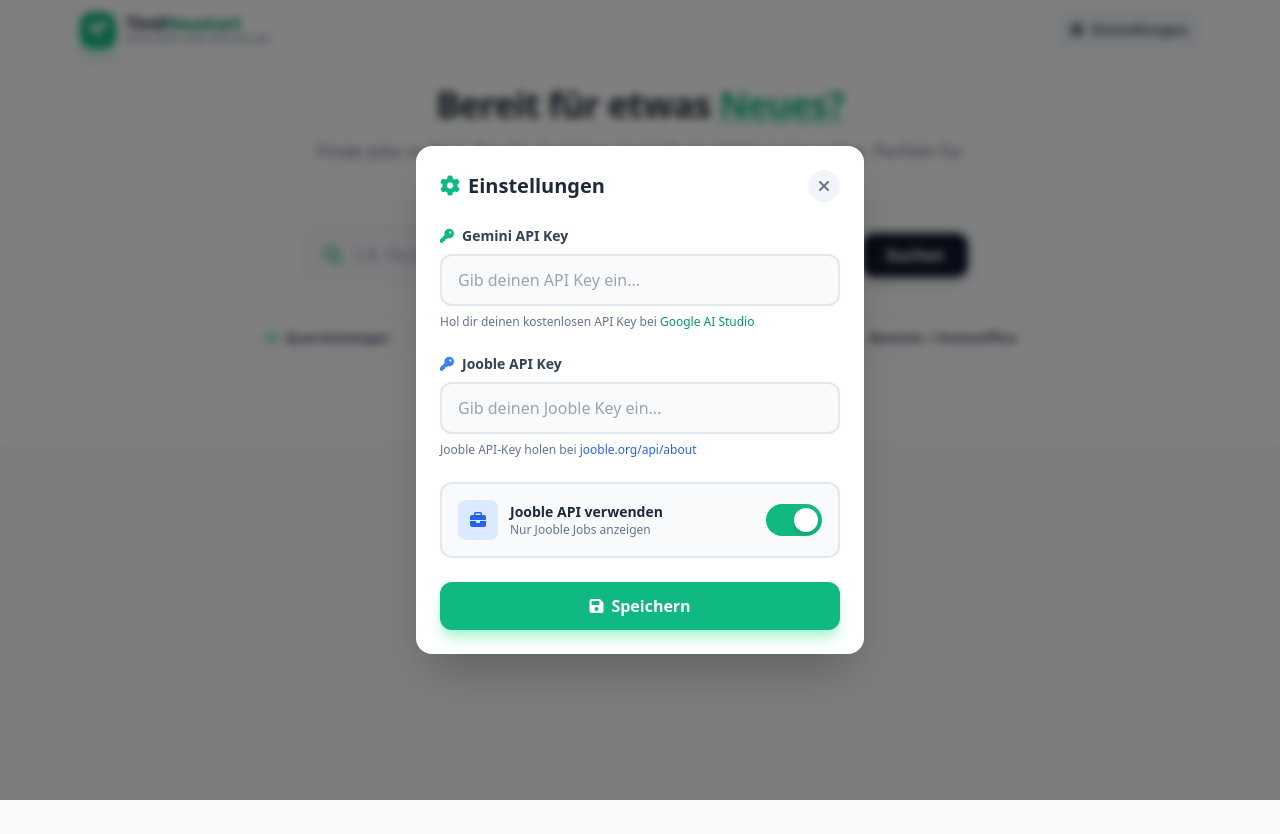
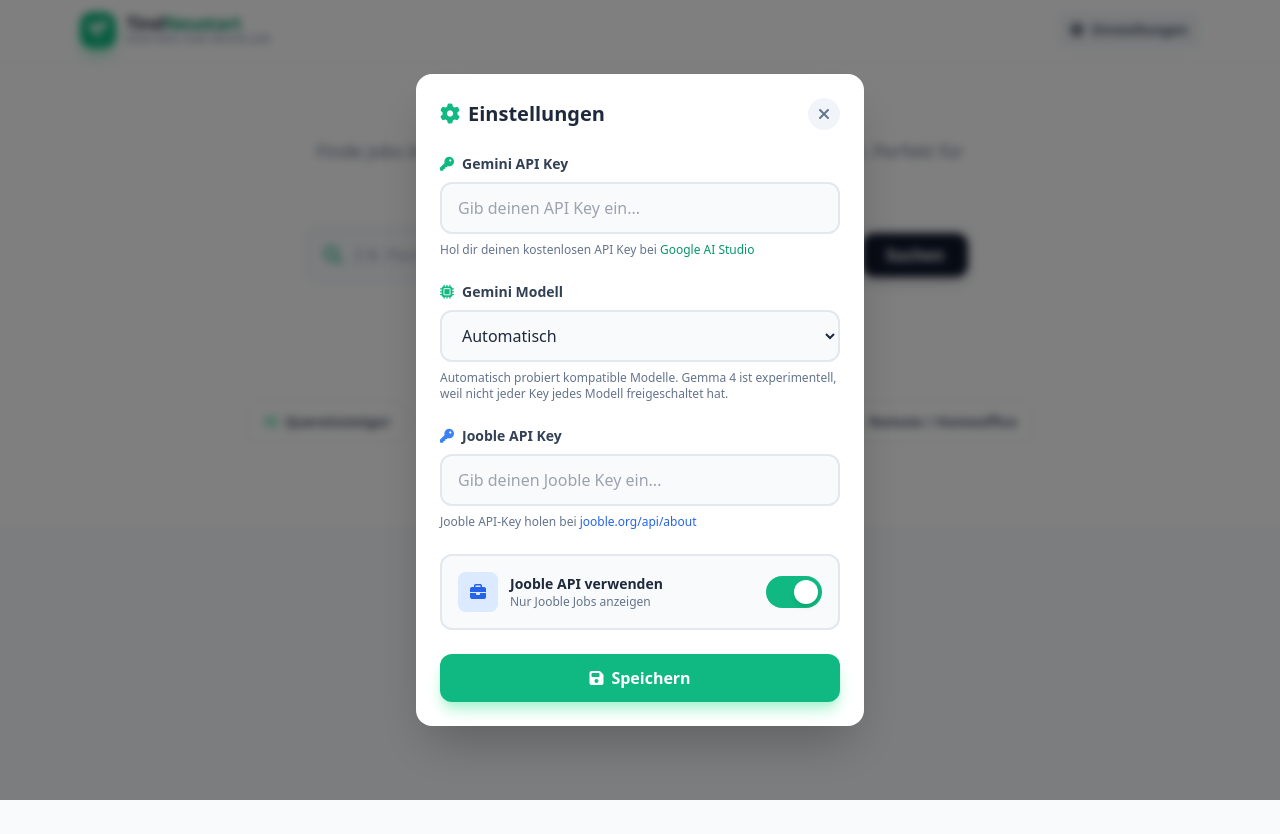
Before and after one commit to Deathcrusher/TirolNeustart, a React (Vite) app: page / in a window 1280 px wide. Both pictures are taken after a click on the button "Einstellungen". Before the commit the page ends 800 px from the top, so only its background shows below. Built offline with nearby package versions, Linux system fonts and the light colour scheme.

Commit message:
Add location and Gemini model selectors

```diff
--- a/App.tsx
+++ b/App.tsx
@@ -5,9 +5,35 @@ import { joobleService } from './services/joobleService';
 import { JobListing, GroundingSource } from './types';
 import JobCard from './components/JobCard';
 
+const LOCATION_OPTIONS = [
+  'Tirol',
+  'Innsbruck',
+  'Kufstein',
+  'Wörgl',
+  'Schwaz',
+  'Hall in Tirol',
+  'Kitzbühel',
+  'Imst',
+  'Landeck',
+  'Lienz',
+  'Reutte',
+  'Telfs',
+];
+
+const GEMINI_MODEL_OPTIONS = [
+  { value: '', label: 'Automatisch' },
+  { value: 'gemini-3.1-flash-lite-preview', label: 'Gemini 3.1 Flash Lite' },
+  { value: 'gemini-2.5-flash', label: 'Gemini 2.5 Flash' },
+  { value: 'gemini-2.0-flash', label: 'Gemini 2.0 Flash' },
+  { value: 'gemma-4-31b-it', label: 'Gemma 4 31B' },
+  { value: 'gemma-4-26b-a4b-it', label: 'Gemma 4 26B A4B' },
+];
+
 const App: React.FC = () => {
   const [query, setQuery] = useState('');
   const [activeQuery, setActiveQuery] = useState('Quereinsteiger Jobs Tirol');
+  const [location, setLocation] = useState('Tirol');
+  const [activeLocation, setActiveLocation] = useState('Tirol');
   const [jobs, setJobs] = useState<JobListing[]>([]);
   const [summary, setSummary] = useState('');
   const [sources, setSources] = useState<GroundingSource[]>([]);
@@ -20,6 +46,7 @@ const App: React.FC = () => {
   const [showSettings, setShowSettings] = useState(false);
   const [geminiApiKey, setGeminiApiKey] = useState('');
   const [joobleApiKey, setJoobleApiKey] = useState('');
+  const [geminiModel, setGeminiModel] = useState('');
   const [useJoobleOnly, setUseJoobleOnly] = useState(true);
 
   // Load settings from localStorage on mount
@@ -27,11 +54,17 @@ const App: React.FC = () => {
     try {
       const savedApiKey = localStorage.getItem('gemini_api_key') || '';
       const savedJoobleApiKey = localStorage.getItem('jooble_api_key') || '';
+      const savedGeminiModel = localStorage.getItem('gemini_model') || '';
+      const savedLocation = localStorage.getItem('job_location') || 'Tirol';
       const rawUseJooble = localStorage.getItem('use_jooble_only');
       const savedUseJooble = rawUseJooble === null ? true : rawUseJooble === 'true';
       setGeminiApiKey(savedApiKey);
       setJoobleApiKey(savedJoobleApiKey);
+      setGeminiModel(savedGeminiModel);
+      setLocation(savedLocation);
+      setActiveLocation(savedLocation);
       geminiService.setApiKey(savedApiKey);
+      geminiService.setModel(savedGeminiModel);
       joobleService.setApiKey(savedJoobleApiKey);
       setUseJoobleOnly(savedUseJooble);
     } catch (e) {}
@@ -41,8 +74,11 @@ const App: React.FC = () => {
     try {
       localStorage.setItem('gemini_api_key', geminiApiKey);
       localStorage.setItem('jooble_api_key', joobleApiKey);
+      localStorage.setItem('gemini_model', geminiModel);
+      localStorage.setItem('job_location', location);
       localStorage.setItem('use_jooble_only', String(useJoobleOnly));
       geminiService.setApiKey(geminiApiKey);
+      geminiService.setModel(geminiModel);
       joobleService.setApiKey(joobleApiKey);
       setShowSettings(false);
     } catch (e) {}
@@ -72,20 +108,21 @@ const App: React.FC = () => {
     setJobs([]);
     setHasSearched(true);
     setActiveQuery(targetQuery);
+    setActiveLocation(location);
 
     try {
       let data;
 
       // Use Jooble API if enabled, otherwise use Gemini with web scraping
       if (useJoobleOnly) {
-        const joobleJobs = await joobleService.searchJobs(targetQuery, 'Tirol', 0);
+        const joobleJobs = await joobleService.searchJobs(targetQuery, location, 0);
         data = {
           jobs: joobleJobs,
-          summary: `Jooble Ergebnisse für "${targetQuery}":`,
+          summary: `Jooble Ergebnisse für "${targetQuery}" in ${location}:`,
           groundingSources: []
         };
       } else {
-        data = await geminiService.searchJobs(targetQuery, undefined, 0);
+        data = await geminiService.searchJobs(targetQuery, undefined, 0, location);
       }
 
       setJobs(data.jobs);
@@ -111,13 +148,13 @@ const App: React.FC = () => {
 
       // Use Jooble API if enabled, otherwise use Gemini with web scraping
       if (useJoobleOnly) {
-        const joobleJobs = await joobleService.searchJobs(activeQuery, 'Tirol', Math.floor(jobs.length / 10));
+        const joobleJobs = await joobleService.searchJobs(activeQuery, activeLocation, Math.floor(jobs.length / 10));
         data = {
           jobs: joobleJobs,
           groundingSources: []
         };
       } else {
-        data = await geminiService.searchJobs(activeQuery, undefined, jobs.length);
+        data = await geminiService.searchJobs(activeQuery, undefined, jobs.length, activeLocation);
       }
 
       const currentUrls = new Set(jobs.map(j => j.url));
@@ -177,7 +214,7 @@ const App: React.FC = () => {
       {/* Settings Modal */}
       {showSettings && (
         <div className="fixed inset-0 bg-black/50 backdrop-blur-sm z-50 flex items-center justify-center p-4">
-          <div className="bg-white rounded-2xl shadow-2xl max-w-md w-full p-6 animate-fade-in-up">
+          <div className="bg-white rounded-2xl shadow-2xl max-w-md w-full max-h-[90vh] overflow-y-auto p-6 animate-fade-in-up">
             <div className="flex items-center justify-between mb-6">
               <h3 className="text-xl font-bold text-slate-800 flex items-center gap-2">
                 <i className="fas fa-cog text-emerald-500"></i>
@@ -210,6 +247,27 @@ const App: React.FC = () => {
                   <a href="https://aistudio.google.com/app/apikey" target="_blank" rel="noopener noreferrer" className="text-emerald-600 hover:underline">
                     Google AI Studio
                   </a>
+                </p>
+              </div>
+
+              <div>
+                <label className="block text-sm font-bold text-slate-700 mb-2">
+                  <i className="fas fa-microchip text-emerald-500 mr-2"></i>
+                  Gemini Modell
+                </label>
+                <select
+                  value={geminiModel}
+                  onChange={(e) => setGeminiModel(e.target.value)}
+                  className="w-full px-4 py-3 bg-slate-50 border-2 border-slate-200 rounded-xl focus:border-emerald-500 focus:ring-4 focus:ring-emerald-100 outline-none transition-all font-medium"
+                >
+                  {GEMINI_MODEL_OPTIONS.map((model) => (
+                    <option key={model.value || 'auto'} value={model.value}>
+                      {model.label}
+                    </option>
+                  ))}
+                </select>
+                <p className="text-xs text-slate-500 mt-2">
+                  Automatisch probiert kompatible Modelle. Gemma 4 ist experimentell, weil nicht jeder Key jedes Modell freigeschaltet hat.
                 </p>
               </div>
 
@@ -295,6 +353,29 @@ const App: React.FC = () => {
                   Suchen
                </button>
             </form>
+
+            <div className="max-w-2xl mx-auto mb-8 flex flex-col sm:flex-row sm:items-center justify-center gap-3">
+              <label className="text-sm font-bold text-slate-600 flex items-center justify-center gap-2">
+                <i className="fas fa-location-dot text-emerald-500"></i>
+                Ort
+              </label>
+              <select
+                value={location}
+                onChange={(e) => {
+                  setLocation(e.target.value);
+                  try {
+                    localStorage.setItem('job_location', e.target.value);
+                  } catch (err) {}
+                }}
+                className="px-4 py-3 bg-slate-50 border-2 border-slate-100 rounded-xl text-slate-900 focus:ring-4 focus:ring-emerald-100 focus:border-emerald-500 outline-none transition-all font-semibold"
+              >
+                {LOCATION_OPTIONS.map((option) => (
+                  <option key={option} value={option}>
+                    {option === 'Tirol' ? 'Tirol gesamt' : option}
+                  </option>
+                ))}
+              </select>
+            </div>
 
             <div className="flex flex-wrap justify-center gap-3">
                {categories.map((cat, idx) => (
--- a/services/geminiService.ts
+++ b/services/geminiService.ts
@@ -24,7 +24,12 @@ export class GeminiService {
     // Client zurücksetzen, damit bei Key-Wechsel garantiert der neue Key verwendet wird.
     this.ai = null;
     this.activeApiKey = '';
-    this.selectedModel = null;
+  }
+
+  setModel(model: string) {
+    const normalized = model.trim();
+    this.selectedModel = normalized || null;
+    this.lastResultCache = null;
   }
 
   private resolveApiKey(): { key: string; source: 'manual' | 'localStorage' | 'env' | 'none' } {
@@ -210,9 +215,10 @@ export class GeminiService {
     return true;
   }
 
-  async searchJobs(query: string, portalPreference?: string, currentJobCount: number = 0): Promise<SearchResult> {
+  async searchJobs(query: string, portalPreference?: string, currentJobCount: number = 0, location: string = 'Tirol'): Promise<SearchResult> {
     const trimmedQuery = query.trim();
-    if (currentJobCount === 0 && this.lastResultCache && this.lastResultCache.query === trimmedQuery) {
+    const cacheKey = `${this.selectedModel || 'auto'}|${location}|${trimmedQuery}`;
+    if (currentJobCount === 0 && this.lastResultCache && this.lastResultCache.query === cacheKey) {
       const cacheAge = Date.now() - this.lastResultCache.timestamp;
       if (cacheAge < this.cacheTtlMs) {
         return this.lastResultCache.result;
@@ -221,7 +227,8 @@ export class GeminiService {
 
     const siteOperators = '(site:jobs.tt.com OR site:tirolerjobs.at OR site:karriere.at/j OR site:oehboerse.at OR site:amtsblatt.tirol.gv.at OR site:meinbezirk.at/jobs)';
     const cleanQuery = trimmedQuery.replace(/[^\w\säöüÄÖÜß]/g, '').trim();
-    const promptQuery = `"${cleanQuery}" jobs innsbruck tirol ${siteOperators}`;
+    const cleanLocation = location.replace(/[^\w\säöüÄÖÜß]/g, '').trim();
+    const promptQuery = `"${cleanQuery}" jobs ${cleanLocation} tirol ${siteOperators}`;
 
     const systemInstruction = `
       Du bist ein Job-Such-Assistent.
@@ -333,7 +340,7 @@ export class GeminiService {
       };
       if (currentJobCount === 0) {
         this.lastResultCache = {
-          query: trimmedQuery,
+          query: cacheKey,
           timestamp: Date.now(),
           result
         };
--- a/services/joobleService.ts
+++ b/services/joobleService.ts
@@ -154,8 +154,10 @@ export class JoobleService {
 
   private getSearchLocations(location: string): string[] {
     const normalized = location.trim();
-    const locations = [
-      normalized,
+    const isWholeTirol = !normalized || /^(tirol|tyrol|tirol gesamt)$/i.test(normalized);
+    const locations = isWholeTirol
+      ? [
+          'Tirol',
           'Tyrol',
           'Tyrol, Austria',
           'Innsbruck, Tirol',
@@ -170,7 +172,12 @@ export class JoobleService {
           'Lienz',
           'Reutte',
           'Telfs',
-    ].filter(Boolean);
+        ]
+      : [
+          normalized,
+          `${normalized}, Tirol`,
+          `${normalized}, Austria`,
+        ];
 
     return [...new Set(locations)];
   }
```
Lines whose indentation alone changed are shown as unchanged.
